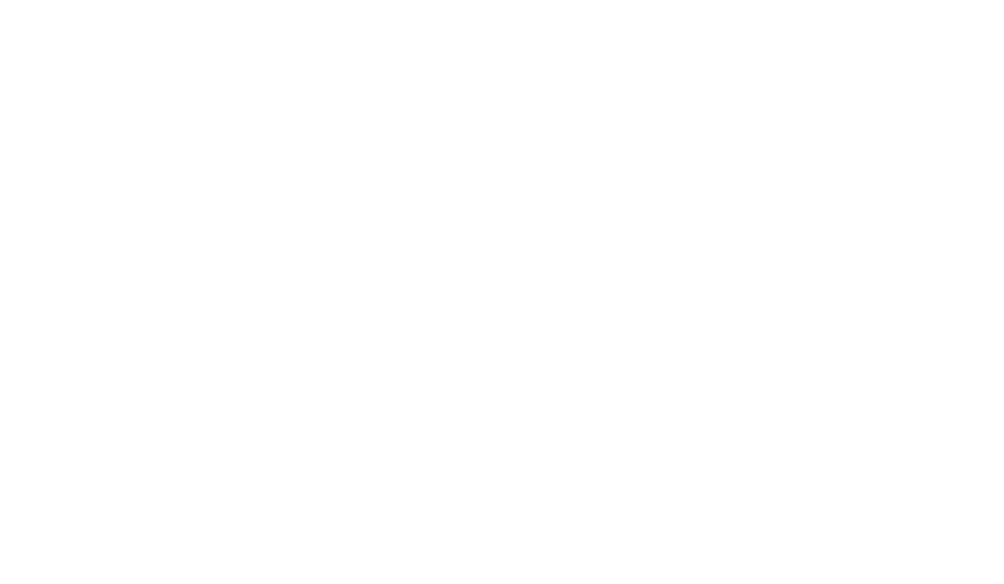
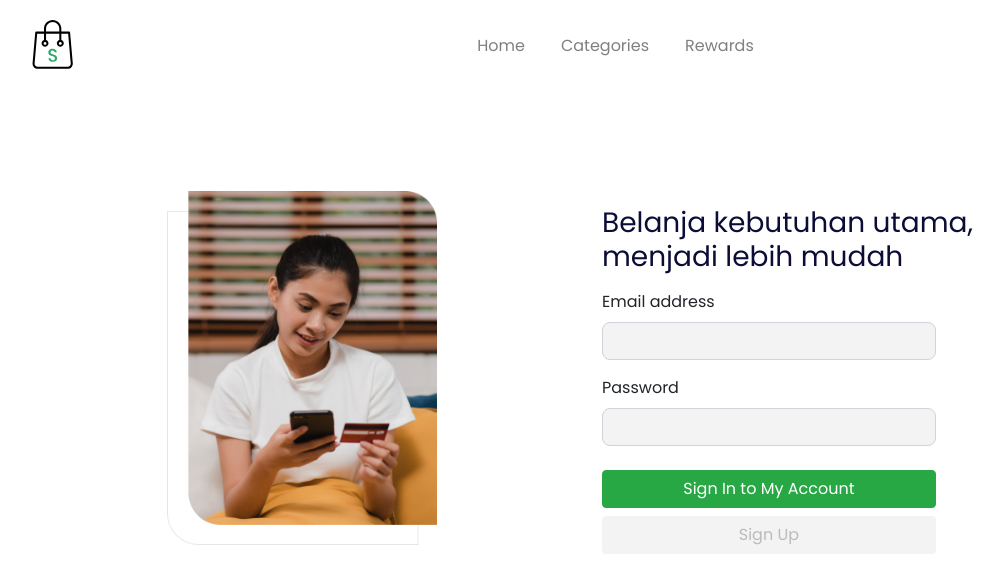
Before and after one commit to aryadptra/react-ecommerce, a React (Vite) app: page /login in a window 1280 px wide. Shown: the top 584 px of the page, without its empty margins (53-1057 px from the left). Built offline with nearby package versions, Linux system fonts and the light colour scheme.

Commit message:
create api helper and login page

```diff
--- a/src/App.jsx
+++ b/src/App.jsx
@@ -1,11 +1,13 @@
 import React from "react";
 //import Toaster
 import { Toaster } from "react-hot-toast";
+import RoutesIndex from "./routes/routes";
 
 function App() {
   return (
     <div>
       <Toaster />
+      <RoutesIndex />
     </div>
   );
 }
--- a/src/components/web/Navbar.jsx
+++ b/src/components/web/Navbar.jsx
@@ -1,7 +1,51 @@
 import React from "react";
+import { Link } from "react-router-dom";
 
-function Navbar() {
-  return <div>Navbar</div>;
-}
+import Logo from "../../assets/images/logo.svg";
+
+const Navbar = () => {
+  return (
+    <nav
+      className="navbar navbar-expand-lg navbar-light navbar-store fixed-top navbar-fixed-top"
+      data-aos="fade-down"
+    >
+      <div className="container">
+        <Link to="/" className="navbar-brand">
+          <img src={Logo} alt="" />
+        </Link>
+        <button
+          className="navbar-toggler"
+          type="button"
+          data-toggle="collapse"
+          data-target="#navbarResponsive"
+          aria-controls="navbarResponsive"
+          aria-expanded="false"
+          aria-label="Toggle navigation"
+        >
+          <span className="navbar-toggler-icon"></span>
+        </button>
+        <div className="collapse navbar-collapse" id="navbarResponsive">
+          <ul className="navbar-nav ml-auto mr-auto">
+            <li className="nav-item">
+              <Link to="/" className="nav-link">
+                Home
+              </Link>
+            </li>
+            <li className="nav-item">
+              <Link to="/categories" className="nav-link">
+                Categories
+              </Link>
+            </li>
+            <li className="nav-item">
+              <a href="#" className="nav-link">
+                Rewards
+              </a>
+            </li>
+          </ul>
+        </div>
+      </div>
+    </nav>
+  );
+};
 
 export default Navbar;
--- /dev/null
+++ b/src/pages/Login.jsx
@@ -0,0 +1,58 @@
+import React from "react";
+import Navbar from "../components/web/Navbar";
+import LoginPlaceholder from "../assets/images/login-placeholder.png";
+import InputField from "../components/web/Molecules/InputField";
+
+const Login = () => {
+  return (
+    <>
+      <Navbar />
+      <div className="page-content page-auth">
+        <div className="section-store-auth" data-aos="fade-up">
+          <div className="container">
+            <div className="row align-items-center row-login">
+              <div className="col-lg-6 text-center">
+                <img
+                  src={LoginPlaceholder}
+                  alt=""
+                  className="w-50 mb-4 mb-lg-none"
+                />
+              </div>
+              <div className="col-lg-5">
+                <h2>
+                  Belanja kebutuhan utama, <br />
+                  menjadi lebih mudah
+                </h2>
+                <form className="mt-3">
+                  <div className="form-group">
+                    <label>Email address</label>
+                    <input
+                      type="email"
+                      className="form-control w-75"
+                      aria-describedby="emailHelp"
+                    />
+                  </div>
+                  <div className="form-group">
+                    <label>Password</label>
+                    <input type="password" className="form-control w-75" />
+                  </div>
+                  <a
+                    className="btn btn-success btn-block w-75 mt-4"
+                    href="/login.html"
+                  >
+                    Sign In to My Account
+                  </a>
+                  <a className="btn btn-signup w-75 mt-2" href="/register.html">
+                    Sign Up
+                  </a>
+                </form>
+              </div>
+            </div>
+          </div>
+        </div>
+      </div>
+    </>
+  );
+};
+
+export default Login;
--- /dev/null
+++ b/src/routes/routes.jsx
@@ -0,0 +1,13 @@
+import { Routes, Route } from "react-router-dom";
+
+import Login from "../pages/Login.jsx";
+
+function RoutesIndex() {
+  return (
+    <Routes>
+      <Route path="/login" element={<Login />} />
+    </Routes>
+  );
+}
+
+export default RoutesIndex;
```
Also changed, not shown: src/api/index.jsx (added, +29 -0 lines), 1 other file (tests, documents, lock files or other folders).
